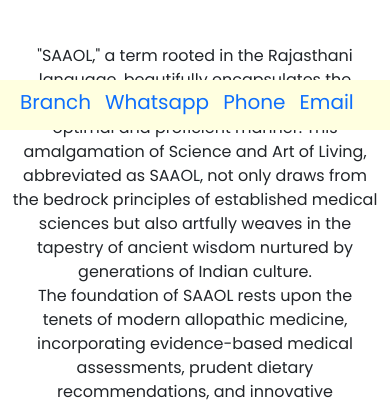
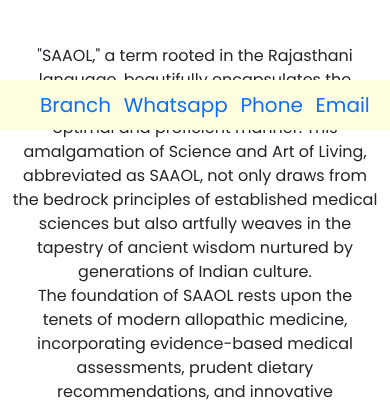
Before and after one commit to DoneshipBreakingBad/Medical, a PHP site: page /about.html in a window 390 px wide. Shown: the part 714-1118 px from the top of the page. Run offline with PHP 8.4, Linux system fonts and the light colour scheme; some web fonts are replaced.

Commit message:
Update main.css

```diff
--- a/css/main.css
+++ b/css/main.css
@@ -424,9 +424,10 @@ a.menu:hover {
 @media screen and (max-width: 992px) {
   .footer-text-left {
      word-spacing: 10px;
-     padding-left: 20px;
+     padding-left: 40px;
      float: left;
-     font-size: 15px;
+     font-size: 10px;
+     margin-top: 10px;
   }
 }
 
```
